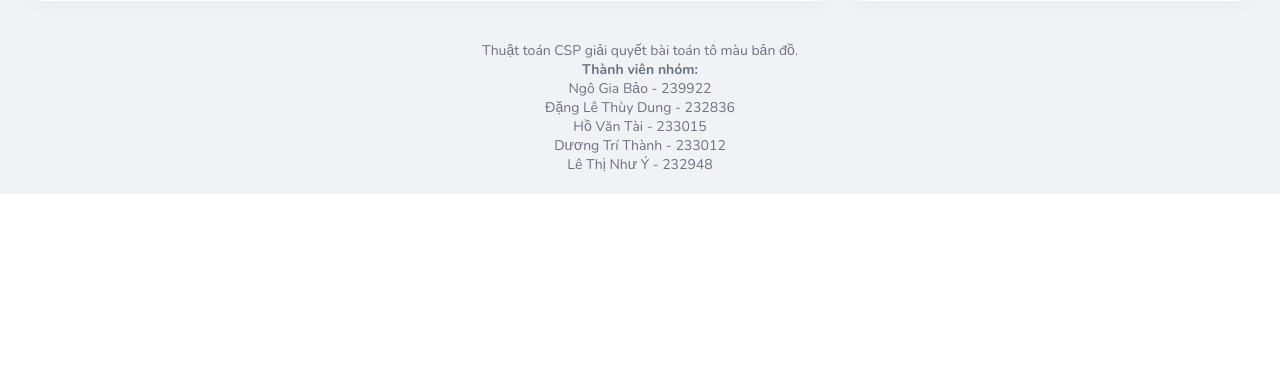
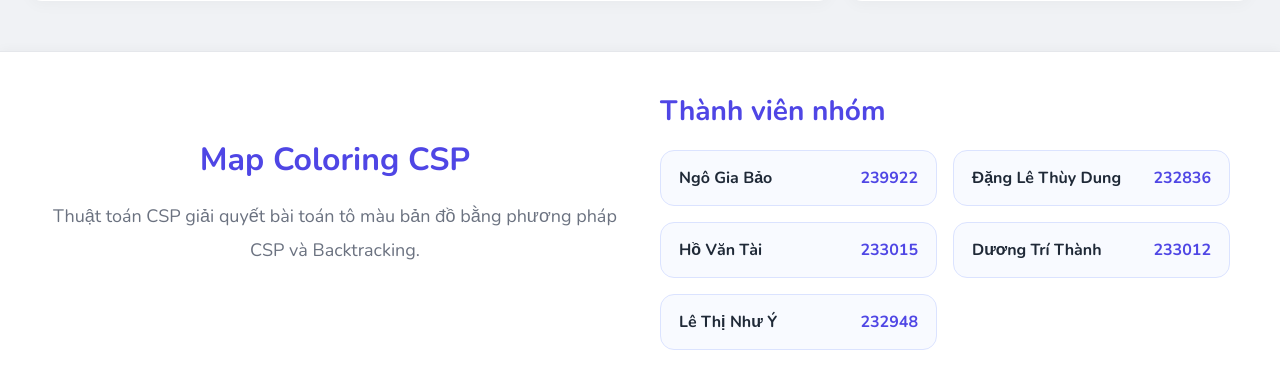
Before and after one commit to NgoGiaBao2203/map-coloring, a Flask app: page / in a window 1280 px wide. Shown: the part 767-1157 px from the top of the page. Before the commit the page ends 961 px from the top, so only its background shows below. Run offline with Flask 3, Linux system fonts and the light colour scheme.

Commit message:
Update footer for ui

```diff
--- a/static/style.css
+++ b/static/style.css
@@ -2,8 +2,8 @@
 Author 1:  Đặng Lê Thùy Dung
 Author 2:  Lê Thị Như Ý
 Created: 08/05/2026
-Last Updated: 09/05/2026
-Version: 1.0.1
+Last Updated: 11/05/2026
+Version: 1.1.1
 */
 
 /* ========================================== */
@@ -314,13 +314,156 @@ canvas {
 /* ========================================== */
 /* 6. FOOTER: CHÂN TRANG                      */
 /* ========================================== */
-footer {
-  text-align: center;
-  padding: 20px;
-  color: var(--text-light);
-  font-size: 14px;
+
+.footer {
+  background: var(--card-bg);
+  margin-top: 30px;
+  padding: 40px 50px;
+  border-top: 1px solid #e5e7eb;
+  box-shadow: 0 -2px 10px rgba(0, 0, 0, 0.03);
 }
 
+.footer-container {
+  max-width: 1600px;
+  margin: 0 auto;
+
+  display: flex;
+  justify-content: space-between;
+  align-items: flex-start;
+  gap: 40px;
+}
+
+/* ========================================== */
+/* THÀNH VIÊN NHÓM                            */
+/* ========================================== */
+
+.footer-members {
+  flex: 1;
+  max-width: 700px;
+}
+
+.footer-members h3 {
+  color: var(--primary-color);
+  margin-bottom: 20px;
+  font-size: 28px;
+  font-weight: 800;
+}
+
+/* Grid thành viên */
+
+.member-grid {
+  display: grid;
+  grid-template-columns: repeat(2, 1fr);
+  gap: 16px;
+}
+
+/* Card thành viên */
+
+.member-card {
+  background: #f8faff;
+  border: 1px solid #dbe3ff;
+
+  display: flex;
+  justify-content: space-between;
+  align-items: center;
+
+  padding: 16px 18px;
+
+  border-radius: 14px;
+
+  transition: all 0.25s ease;
+}
+
+.member-card:hover {
+  transform: translateY(-3px);
+  box-shadow: 0 8px 18px rgba(79, 70, 229, 0.12);
+  border-color: #c7d2fe;
+}
+
+.member-card span:first-child {
+  font-weight: 700;
+  color: var(--text-dark);
+  font-size: 16px;
+}
+
+.member-card span:last-child {
+  color: var(--primary-color);
+  font-weight: bold;
+  font-size: 16px;
+}
+
+/* ========================================== */
+/* THÔNG TIN PROJECT                          */
+/* ========================================== */
+
+.footer-info {
+  flex: 1;
+
+  display: flex;
+  flex-direction: column;
+  justify-content: center;
+  align-items: center;
+
+  text-align: center;
+
+  min-height: 220px;
+}
+
+.footer-info h3 {
+  color: var(--primary-color);
+  margin-bottom: 18px;
+  font-size: 32px;
+  font-weight: 900;
+}
+
+.footer-info p {
+  color: var(--text-light);
+  line-height: 1.9;
+  font-size: 18px;
+  max-width: 600px;
+}
+
+/* ========================================== */
+/* RESPONSIVE                                 */
+/* ========================================== */
+
+@media (max-width: 1100px) {
+  .footer-container {
+    flex-direction: column;
+    align-items: center;
+  }
+
+  .footer-members {
+    max-width: 100%;
+    width: 100%;
+  }
+
+  .footer-info {
+    min-height: auto;
+  }
+}
+
+@media (max-width: 768px) {
+  .footer {
+    padding: 25px 20px;
+  }
+
+  .member-grid {
+    grid-template-columns: 1fr;
+  }
+
+  .footer-info h3 {
+    font-size: 30px;
+  }
+
+  .footer-info p {
+    font-size: 16px;
+  }
+
+  .footer-members h3 {
+    font-size: 24px;
+  }
+}
 /* ========================================== */
 /* 7. RESPONSIVE: ĐIỀU CHỈNH CHO MOBILE/TABLET*/
 /* ========================================== */
--- a/templates/index.html
+++ b/templates/index.html
@@ -1,8 +1,8 @@
 <!--
 Author:  Đặng Lê Thùy Dung
 Created: 08/05/2026
-Last Updated: 08/05/2026
-Version: 1.0.0
+Last Updated: 11/05/2026
+Version: 1.1.0
 -->
 
 <!doctype html>
@@ -83,18 +83,53 @@ Version: 1.0.0
 
     <!-- Footer -->
     <!-- Footer -->
-    <footer>
-      <p>Thuật toán CSP giải quyết bài toán tô màu bản đồ.</p>
+    <!-- Footer -->
+<footer class="footer">
+  <div class="footer-container">
 
-      <div class="member-list">
-        <p><strong>Thành viên nhóm:</strong></p>
-        <p>Ngô Gia Bảo - 239922</p>
-        <p>Đặng Lê Thùy Dung - 232836</p>
-        <p>Hồ Văn Tài - 233015</p>
-        <p>Dương Trí Thành - 233012</p>
-        <p>Lê Thị Như Ý - 232948</p>
-      </div>
-    </footer>
+    <!-- Thông tin project -->
+    <div class="footer-info">
+      <h3>Map Coloring CSP</h3>
+      <p>
+        Thuật toán CSP giải quyết bài toán tô màu bản đồ
+        bằng phương pháp CSP và Backtracking.
+      </p>
+    </div>
+
+    <!-- Thành viên -->
+<div class="footer-members">
+  <h3>Thành viên nhóm</h3>
+
+  <div class="member-grid">
+
+    <div class="member-card">
+      <span>Ngô Gia Bảo</span>
+      <span>239922</span>
+    </div>
+
+    <div class="member-card">
+      <span>Đặng Lê Thùy Dung</span>
+      <span>232836</span>
+    </div>
+
+    <div class="member-card">
+      <span>Hồ Văn Tài</span>
+      <span>233015</span>
+    </div>
+
+    <div class="member-card">
+      <span>Dương Trí Thành</span>
+      <span>233012</span>
+    </div>
+
+    <div class="member-card">
+      <span>Lê Thị Như Ý</span>
+      <span>232948</span>
+    </div>
+
+  </div>
+</div>
+</footer>
 
     <script src="/static/script.js"></script>
   </body>
```
